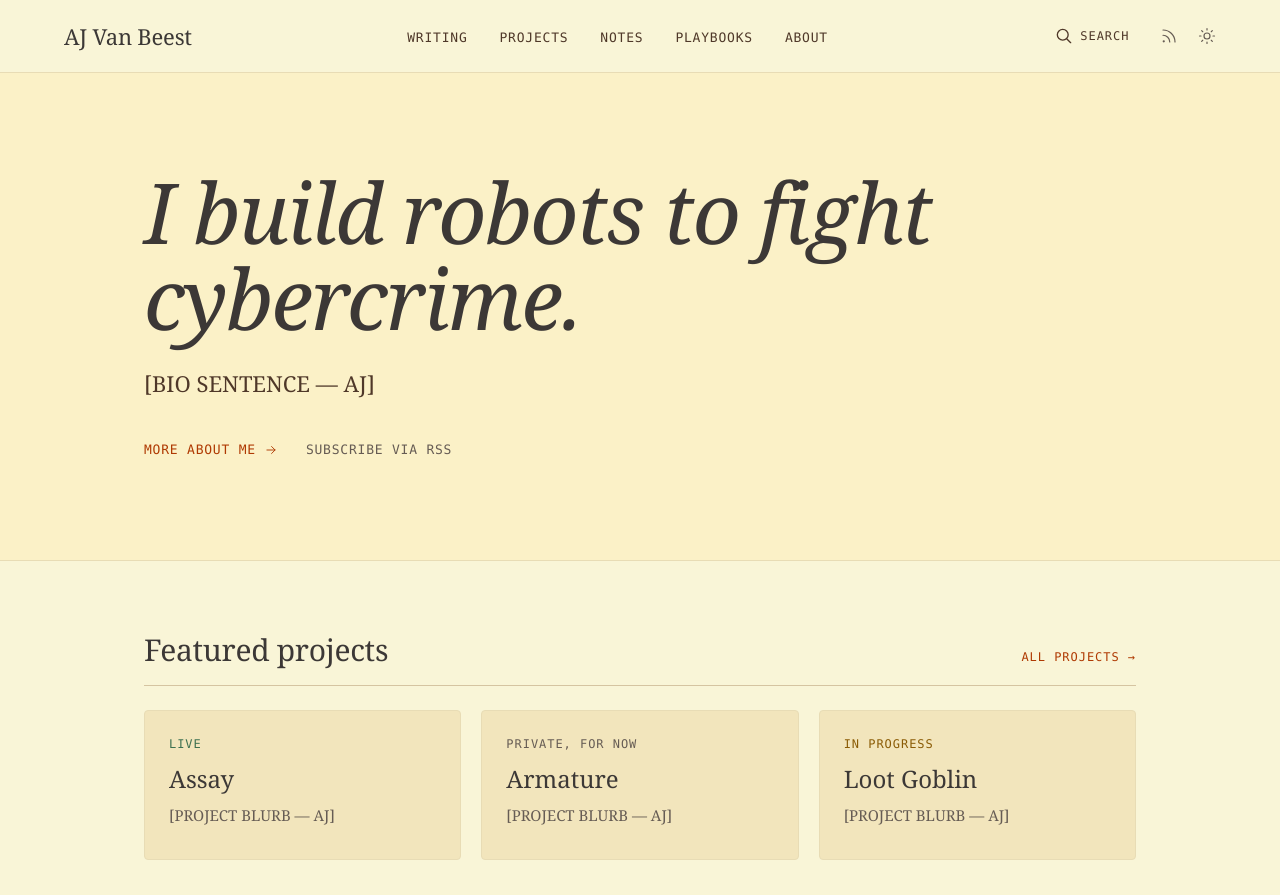
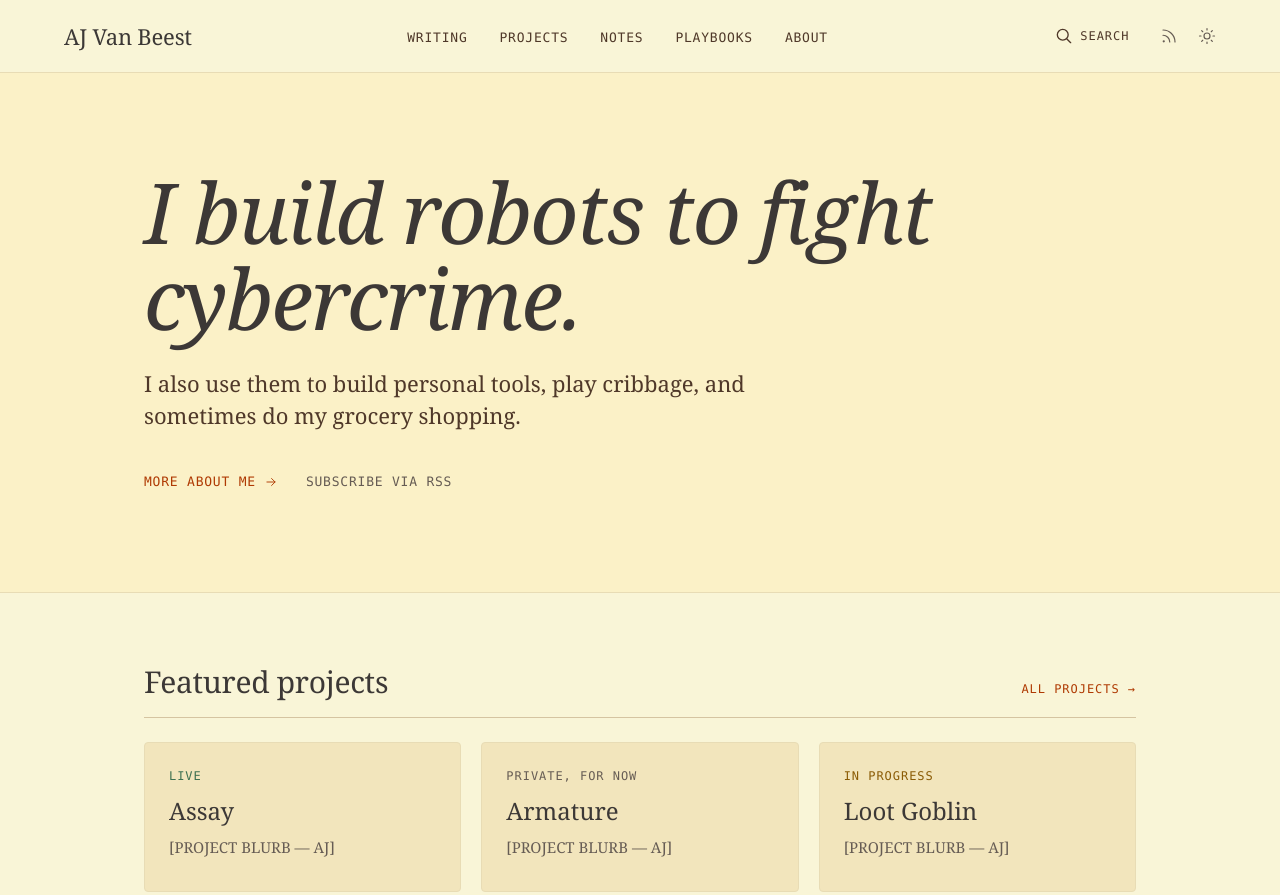
Before and after one commit to theaj42/ajvanbeest-com, an Astro site: page / in a window 1280 px wide. Shown: the top 895 px of the page. Built offline with nearby package versions, Linux system fonts and the light colour scheme; Astro itself is replaced by a stand-in of ours.

Commit message:
Update homepage subhead

```diff
--- a/src/pages/index.astro
+++ b/src/pages/index.astro
@@ -17,7 +17,7 @@ const alternates = getAlternates({ kind: 'site' });
   <section class="hero" aria-labelledby="hero-title">
     <div class="container hero-inner">
       <h1 id="hero-title" class="h-display hero-title">I build robots to fight cybercrime.</h1>
-      <p class="hero-bio">[BIO SENTENCE — AJ]</p>
+      <p class="hero-bio">I also use them to build personal tools, play cribbage, and sometimes do my grocery shopping.</p>
       <div class="hero-links">
         <a href="/about/" class="hero-link">More about me <svg class="icon arrow" viewBox="0 0 24 24" aria-hidden="true"><path d="M5 12h14M13 6l6 6-6 6"></path></svg></a>
         <a href="/rss.xml" class="hero-link muted">Subscribe via RSS</a>
```
